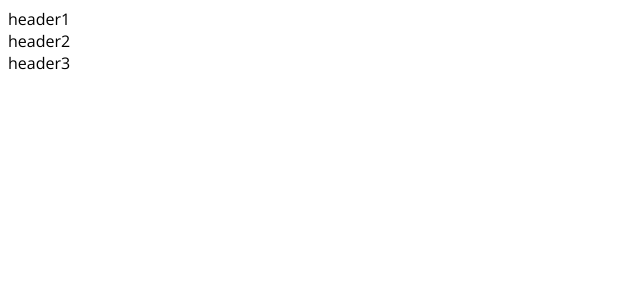
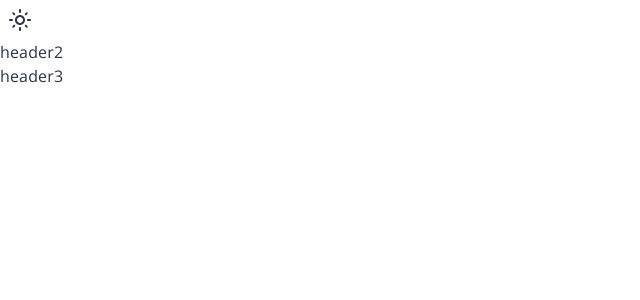
Before and after one commit to DoaaOsamaK/Ecommerce, a React (Vite) app: page / in a window 1280 px wide. Shown: the top 300 px of the page, without its empty margins (0-640 px from the left). Built offline with nearby package versions, Linux system fonts and the light colour scheme.

Commit message:
theme (icon is done dark and light is working)

```diff
--- a/package.json
+++ b/package.json
@@ -11,6 +11,10 @@
     "preview": "vite preview"
   },
   "dependencies": {
+    "@emotion/react": "^11.11.4",
+    "@emotion/styled": "^11.11.5",
+    "@mui/icons-material": "^5.15.18",
+    "@mui/material": "^5.15.18",
     "react": "^18.2.0",
     "react-dom": "^18.2.0"
   },
--- a/src/App.jsx
+++ b/src/App.jsx
@@ -1,17 +1,25 @@
 import Header1 from "./components/header/Header1.jsx";
 import Header2 from "./components/header/Header2.jsx";
 import Header3 from "./components/header/Header3.jsx";
-
+import { CssBaseline, ThemeProvider } from "@mui/material";
+import { ColorModeContext, useMode } from "./Theme.jsx";
 
 function App() {
-
+  const [theme, colorMode] = useMode();
   return (
     <>
-    <Header1 />
-    <Header2 />
-    <Header3 />
+      <ColorModeContext.Provider
+// @ts-ignore
+      value={colorMode}>
+        <ThemeProvider theme={theme}>
+          <CssBaseline />
+          <Header1 />
+          <Header2 />
+          <Header3 />
+        </ThemeProvider>
+      </ColorModeContext.Provider>
     </>
-  )
+  );
 }
 
-export default App
+export default App;
--- /dev/null
+++ b/src/Theme.jsx
@@ -0,0 +1,59 @@
+import React from "react";
+import { createContext, useState, useMemo } from "react";
+import { createTheme } from "@mui/material/styles";
+import { grey } from "@mui/material/colors";
+
+export const getDesignTokens = (mode) => ({
+  palette: {
+    mode,
+    ...(mode === "light"
+      ? {
+          // palette values for light mode
+          text: {
+            primary: "#2B3445",
+          },
+          neutral: {
+            main: "#64748B",
+          },
+
+          favColor: {
+            main: grey[300],
+          },
+        }
+      : {
+          // palette values for dark mode
+          neutral: {
+            main: "#64748B",
+          },
+
+          favColor: {
+            main: grey[800],
+          },
+          text: {
+            primary: "#fff",
+          },
+        }),
+  },
+});
+
+// context for color mode
+export const ColorModeContext = createContext({
+  toggleColorMode: () => {},
+});
+
+export const useMode = () => {
+  const [mode, setMode] = useState(
+    localStorage.getItem("mode") ? localStorage.getItem("mode") : "light"
+  );
+
+  const colorMode = useMemo(
+    () => ({
+      toggleColorMode: () =>
+        setMode((prev) => (prev === "light" ? "dark" : "light")),
+    }),
+    []
+  );
+
+  const theme = useMemo(() => createTheme(getDesignTokens(mode)), [mode]);
+  return [theme, colorMode];
+};
--- a/src/components/header/header1.jsx
+++ b/src/components/header/header1.jsx
@@ -1,11 +1,43 @@
 import React from 'react'
+import   { useContext } from "react";
+import { ColorModeContext } from "../../Theme.jsx";
+import { IconButton, useTheme } from "@mui/material";
+import { DarkModeOutlined, LightModeOutlined } from "@mui/icons-material";
 
 const header1 = () => {
+  const colorMode = useContext(ColorModeContext);
+  const theme = useTheme();
   return (
     <div>
-      header1
+      {theme.palette.mode === "light" ? (
+        <IconButton
+          onClick={() => {
+            localStorage.setItem(
+              "mode",
+              theme.palette.mode === "dark" ? "light" : "dark"
+            );
+            colorMode.toggleColorMode();
+          }}
+          color="inherit"
+        >
+          <LightModeOutlined />
+        </IconButton>
+      ) : (
+        <IconButton
+          onClick={() => {
+            localStorage.setItem(
+              "mode",
+              theme.palette.mode === "dark" ? "light" : "dark"
+            );
+            colorMode.toggleColorMode();
+          }}
+          color="inherit"
+        >
+          <DarkModeOutlined />
+        </IconButton>
+      )}
     </div>
-  )
-}
+  );
+};
 
 export default header1
```
Also changed, not shown: 1 other file (tests, documents, lock files or other folders).
